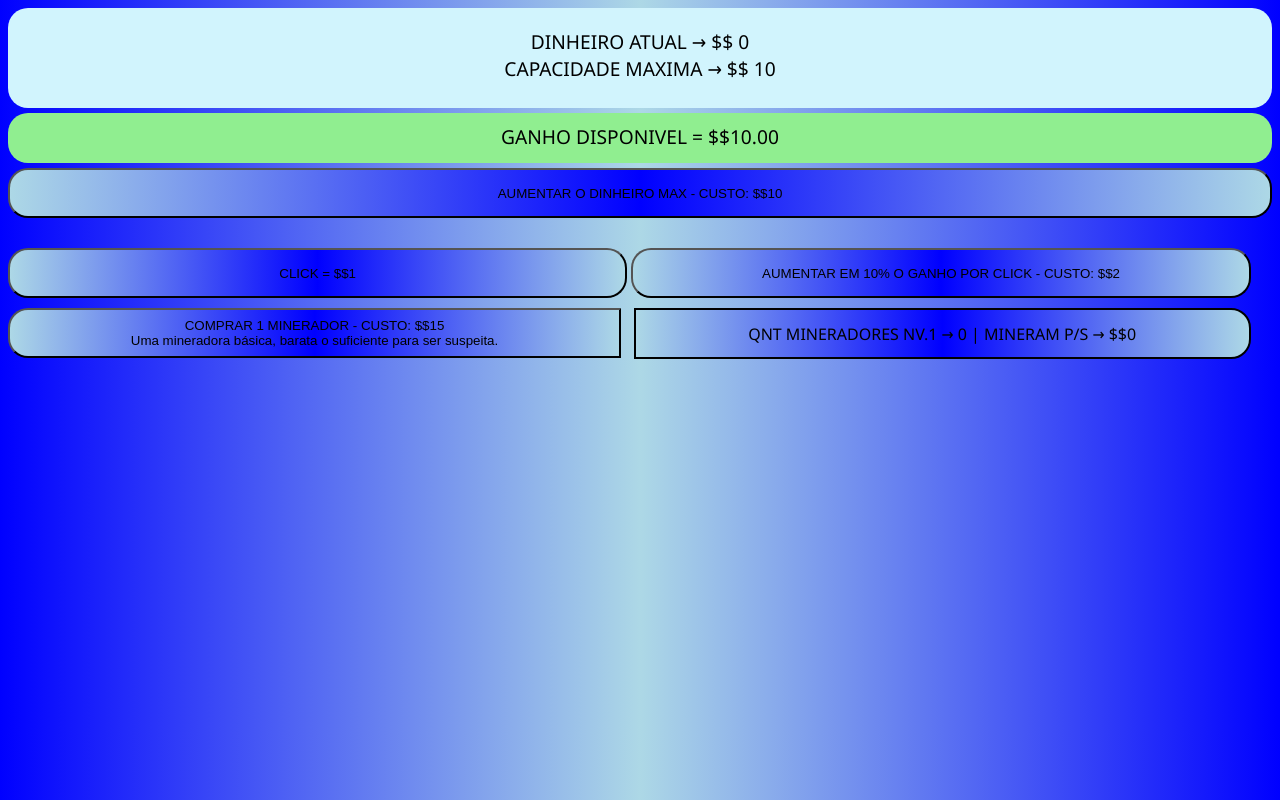
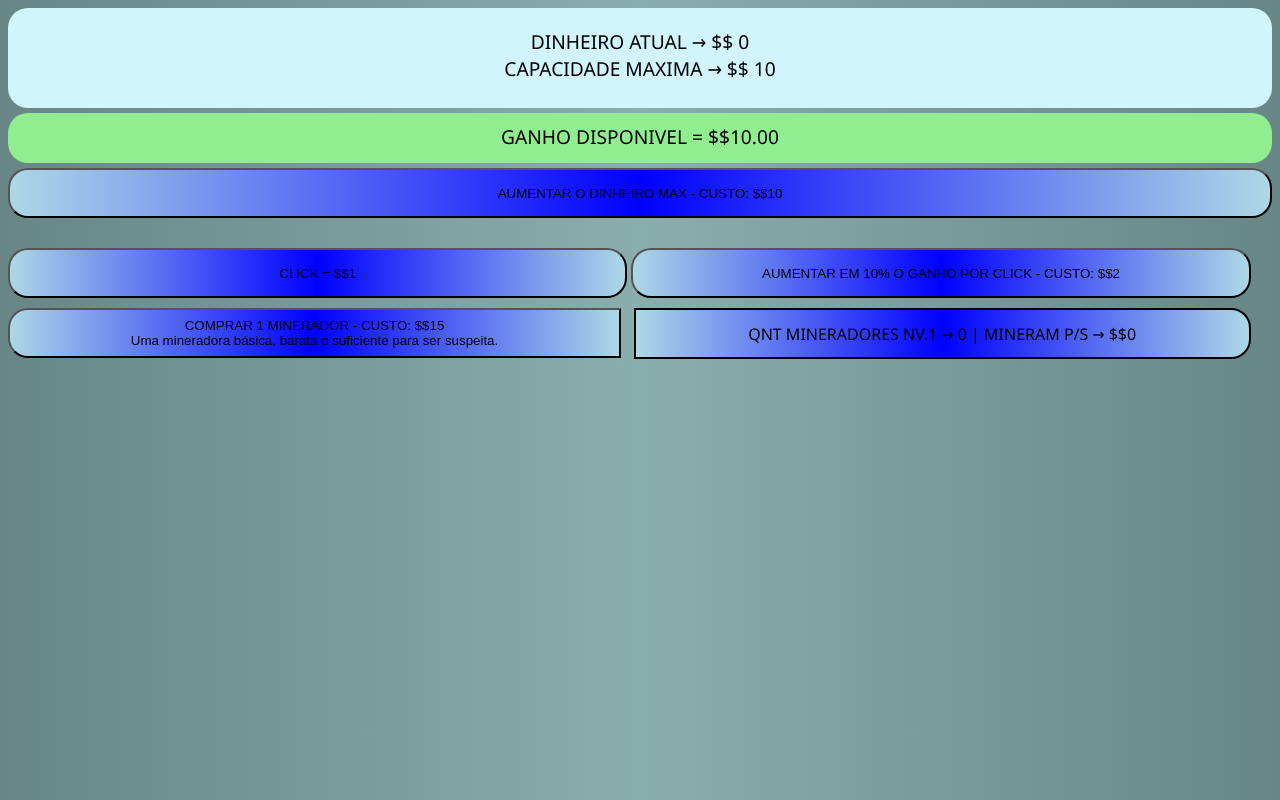
Before and after one commit to AndersonKFG/jogo_js, a plain HTML site: page index.html in a window 1280 px wide. Drawn offline with Linux system fonts and the light colour scheme.

Commit message:
Versão 3.1 - Atualização da cor de background

```diff
--- a/main.css
+++ b/main.css
@@ -1,5 +1,5 @@
 body{
-    background: linear-gradient(to right, blue, lightblue, blue );
+    background: linear-gradient(to right, rgb(104, 134, 134), rgba(117, 158, 158, 0.842), rgb(104, 134, 134) );
 }
 
 #money{
```
